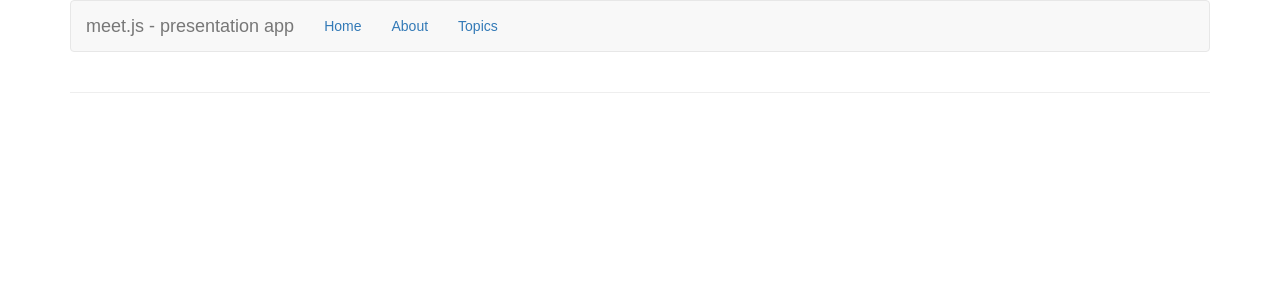
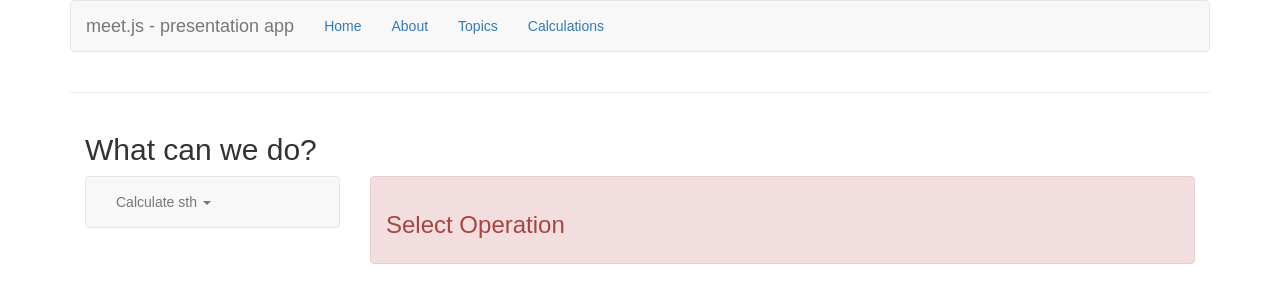
Before and after one commit to pozytron/react-router-v4-playground, a React (Create React App) app: page /calc in a window 1280 px wide. Shown: the top 302 px of the page. Built offline with nearby package versions, Linux system fonts and the light colour scheme.

Commit message:
finishing

```diff
--- a/src/App.js
+++ b/src/App.js
@@ -8,7 +8,7 @@ import {Route,Link} from "react-router-dom"; //Link
 import Home from "./components/Home"
 import About from "./components/About"
 import Topics from "./components/Topics"
-
+import Calculations from "./components/Calculations"
 //importing react-bootstrap
 import {Grid,Navbar, Nav,NavItem, Row, Col } from "react-bootstrap";
 
@@ -32,6 +32,9 @@ class Header extends React.Component{
                 <NavItem >
                   <Link to="/topics">Topics</Link>
                 </NavItem>
+                <NavItem >
+                  <Link to="/calc">Calculations</Link>
+                </NavItem>
               </Nav>
             </Navbar>
           </Col>
@@ -51,6 +54,7 @@ export default class App extends React.Component{
           <Route exact path="/" component={Home} />
           <Route path="/about" component={About} />
           <Route path="/topics" component={Topics} />
+          <Route path="/calc" component={Calculations} />
           </Col>
       </Grid>
     </Router>
--- /dev/null
+++ b/src/components/Calculations.js
@@ -0,0 +1,53 @@
+import React from "react";
+
+// importing router components
+import {Route, Link} from "react-router-dom";
+
+//importing custom components
+import Operation from "./Operation"
+
+//importing react-bootstrap
+import {Navbar,Nav,NavDropdown,MenuItem,Row,Col,Alert} from "react-bootstrap"
+
+// Nested routes and dynamic rendering
+class Calculations extends React.Component {
+  render(){
+    return <div>
+    <Row>
+    <Col className="col-12 col-lg-12 col-xl-3">
+        <h2>What can we do? </h2>
+    </Col>
+    </Row>
+      <Row>
+      <Col className="col-3 col-lg-3 col-xl-3">
+      <Navbar>
+        <Nav>
+          <NavDropdown eventKey={4} title="Calculate sth" >
+            <MenuItem eventKey={4.1}>
+              <Link to={`${this.props.match.url}/multiply/8`}>multiply</Link>
+            </MenuItem>
+            <MenuItem eventKey={4.2}>
+              <Link to={`${this.props.match.url}/add/8`}>add</Link>
+            </MenuItem>
+            <MenuItem eventKey={4.3}>
+              <Link to={`${this.props.match.url}/sqrt/4`}>sqrt</Link>
+            </MenuItem>
+          </NavDropdown>
+        </Nav>
+      </Navbar>
+      </Col>
+      <Col className="col-9 col-lg-9 col-xl-3">
+        <Route path={`${this.props.match.url}/:operation/:number`} component={Operation} />
+        <Route exact path={this.props.match.url}
+          render={
+             () => <Alert bsStyle="danger"><h3>Select Operation</h3></Alert>
+          }
+        />
+      </Col>
+    </Row>
+    </div>
+  }
+}
+
+
+export default Calculations;
--- /dev/null
+++ b/src/components/Operation.js
@@ -0,0 +1,34 @@
+import React from "react";
+
+import {Label} from "react-bootstrap"
+ class Operation extends React.Component {
+    render(){
+      // show me what U got...
+      // console.log(this.props.match.params)
+      let result = 0;
+      let calcBy = 2;
+      switch (this.props.match.params.operation) {
+        case "multiply":
+          result = parseInt(this.props.match.params.number) * calcBy;
+        break;
+        case "add":
+        result = parseInt(this.props.match.params.number) + calcBy;
+
+        break;
+        case "sqrt":
+        result = Math.sqrt(parseInt(this.props.match.params.number));
+        break;
+      }
+
+      return <div>
+                <h3>
+                <Label>{this.props.match.params.number}</Label>
+                {this.props.match.params.operation}
+                <Label>{calcBy}</Label>
+                =
+                <Label>{result}</Label></h3>
+             </div>
+    }
+}
+
+export default Operation;
--- a/src/components/Topic.js
+++ b/src/components/Topic.js
@@ -2,8 +2,11 @@ import React from "react";
 
  class Topic extends React.Component {
     render(){ // show me what U got...
+      console.log(this.props.match.params);
       return <div>
                 <h3>{this.props.match.params.topicId}</h3>
+                <h4>Optional param id: {this.props.match.params.id}</h4>
+                <h4>Optional param type: {this.props.match.params.type}</h4>
              </div>
     }
 }
--- a/src/components/Topics.js
+++ b/src/components/Topics.js
@@ -27,22 +27,20 @@ class Topics extends React.Component {
         </NavItem>
           <NavDropdown eventKey={4} title="Dropdown" id="basic-nav-dropdown">
             <MenuItem eventKey={4.1}>
-              <Link to={`${this.props.match.url}/givenParam`}>Rendering with React</Link>
+              <Link to={`${this.props.match.url}/givenParam`}>Passing string</Link>
             </MenuItem>
             <MenuItem eventKey={4.2}>
-              <Link to={`${this.props.match.url}/components`}>Components</Link>
+              <Link to={`${this.props.match.url}/movie/234/drama`}>another one</Link>
             </MenuItem>
             <MenuItem eventKey={4.3}>
-              <Link to={`${this.props.match.url}/props-v-state`}>Props v. State</Link>
+              <Link to={`${this.props.match.url}/props-v-state`}>and again...</Link>
             </MenuItem>
-            <MenuItem divider />
-            <MenuItem eventKey={4.4}>Separated link</MenuItem>
           </NavDropdown>
         </Nav>
       </Navbar>
       </Col>
       <Col className="col-8 col-lg-8 col-xl-3">
-        <Route path={`${this.props.match.url}/:topicId`} component={Topic} />
+        <Route path={`${this.props.match.url}/:topicId/:id?/:type?`} component={Topic} />
         <Route exact path={this.props.match.url}
           render={
              () => <Alert bsStyle="danger"><h3>Please select a topic.</h3></Alert>
```
